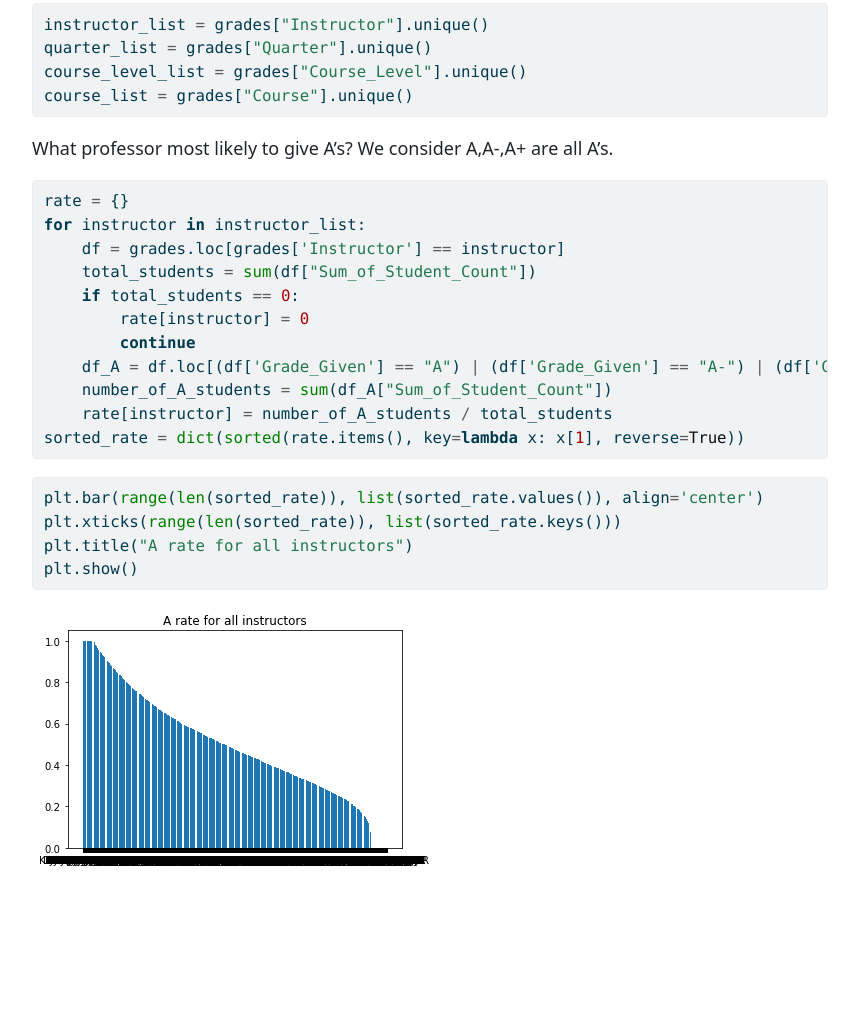
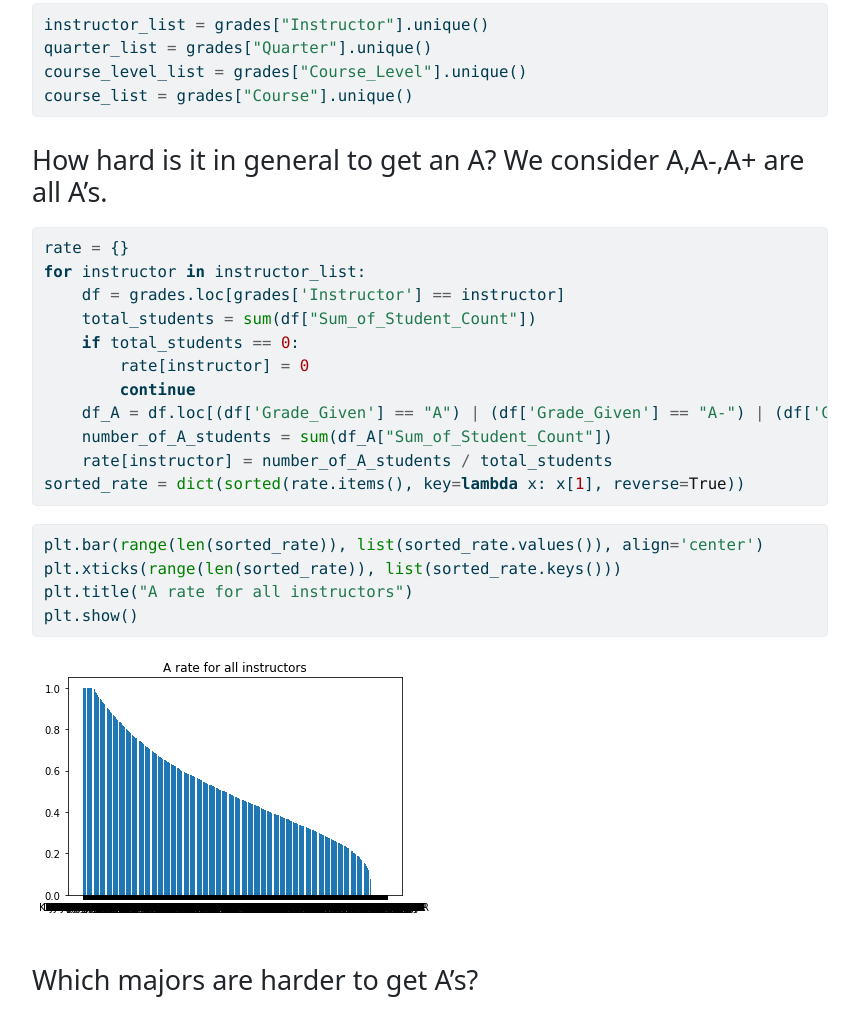
Before and after one commit to Sir-Teo/visualizing-grades, a website: page analysis.html in a window 1280 px wide. Shown: the part 492-1528 px from the top of the page, without its empty margins (210-1069 px from the left). Before the commit the page ends 1460 px from the top, so only its background shows below. Drawn offline with Linux system fonts and the light colour scheme.

Commit message:
minor update

```diff
--- a/analysis.html
+++ b/analysis.html
@@ -132,7 +132,8 @@ code span.wa { color: #60a0b0; font-weight: bold; font-style: italic; } /* Warni
 <span id="cb4-3"><a href="#cb4-3" aria-hidden="true" tabindex="-1"></a>course_level_list <span class="op">=</span> grades[<span class="st">"Course_Level"</span>].unique()</span>
 <span id="cb4-4"><a href="#cb4-4" aria-hidden="true" tabindex="-1"></a>course_list <span class="op">=</span> grades[<span class="st">"Course"</span>].unique()</span></code><button title="Copy to Clipboard" class="code-copy-button"><i class="bi"></i></button></pre></div>
 </div>
-<p>What professor most likely to give A’s? We consider A,A-,A+ are all A’s.</p>
+<section id="how-hard-is-it-in-general-to-get-an-a-we-consider-aa-a-are-all-as." class="level3">
+<h3 class="anchored" data-anchor-id="how-hard-is-it-in-general-to-get-an-a-we-consider-aa-a-are-all-as.">How hard is it in general to get an A? We consider A,A-,A+ are all A’s.</h3>
 <div class="cell" data-execution_count="30">
 <div class="sourceCode cell-code" id="cb5"><pre class="sourceCode python code-with-copy"><code class="sourceCode python"><span id="cb5-1"><a href="#cb5-1" aria-hidden="true" tabindex="-1"></a>rate <span class="op">=</span> {}</span>
 <span id="cb5-2"><a href="#cb5-2" aria-hidden="true" tabindex="-1"></a><span class="cf">for</span> instructor <span class="kw">in</span> instructor_list:</span>
@@ -155,6 +156,10 @@ code span.wa { color: #60a0b0; font-weight: bold; font-style: italic; } /* Warni
 <p><img src="analysis_files/figure-html/cell-6-output-1.png" class="img-fluid"></p>
 </div>
 </div>
+</section>
+<section id="which-majors-are-harder-to-get-as" class="level3">
+<h3 class="anchored" data-anchor-id="which-majors-are-harder-to-get-as">Which majors are harder to get A’s?</h3>
+</section>
 </section>
 
 </main>
```
Also changed, not shown: index.html (+1 -1 lines), 1 other file.
